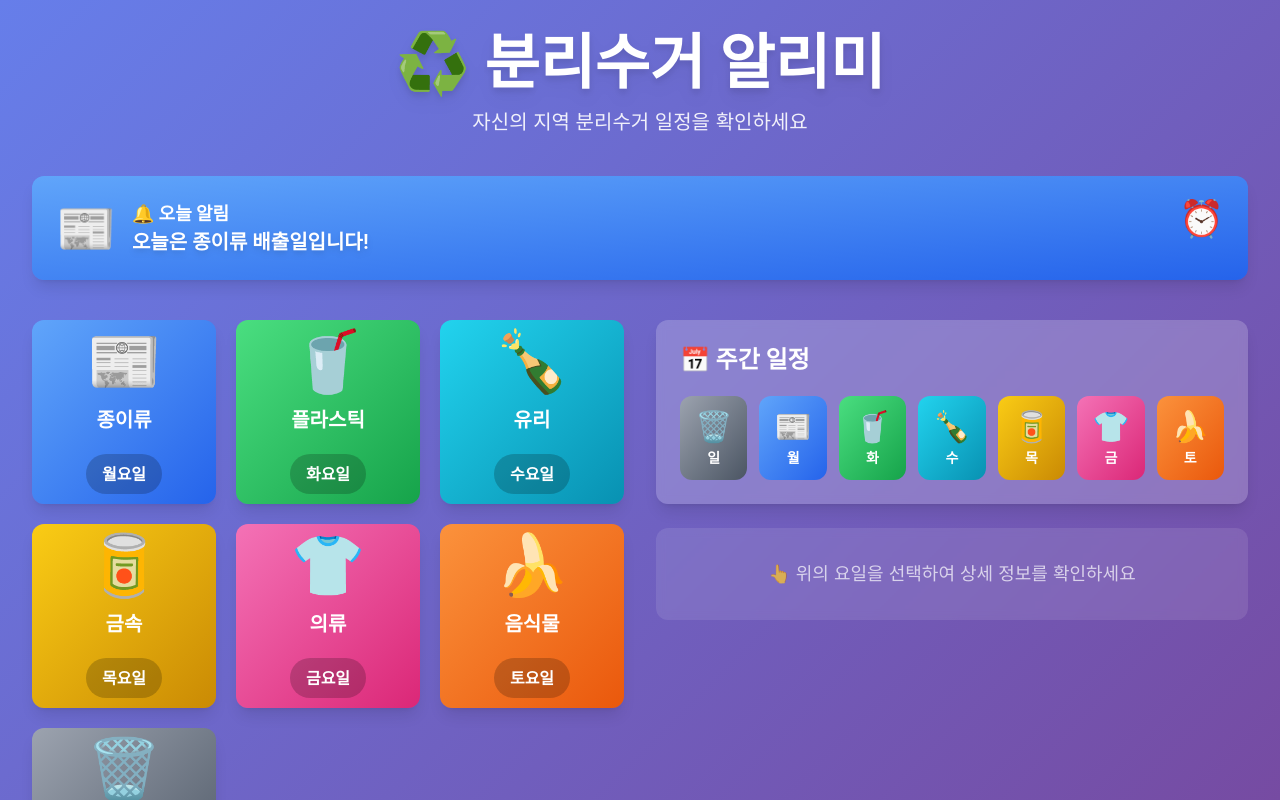
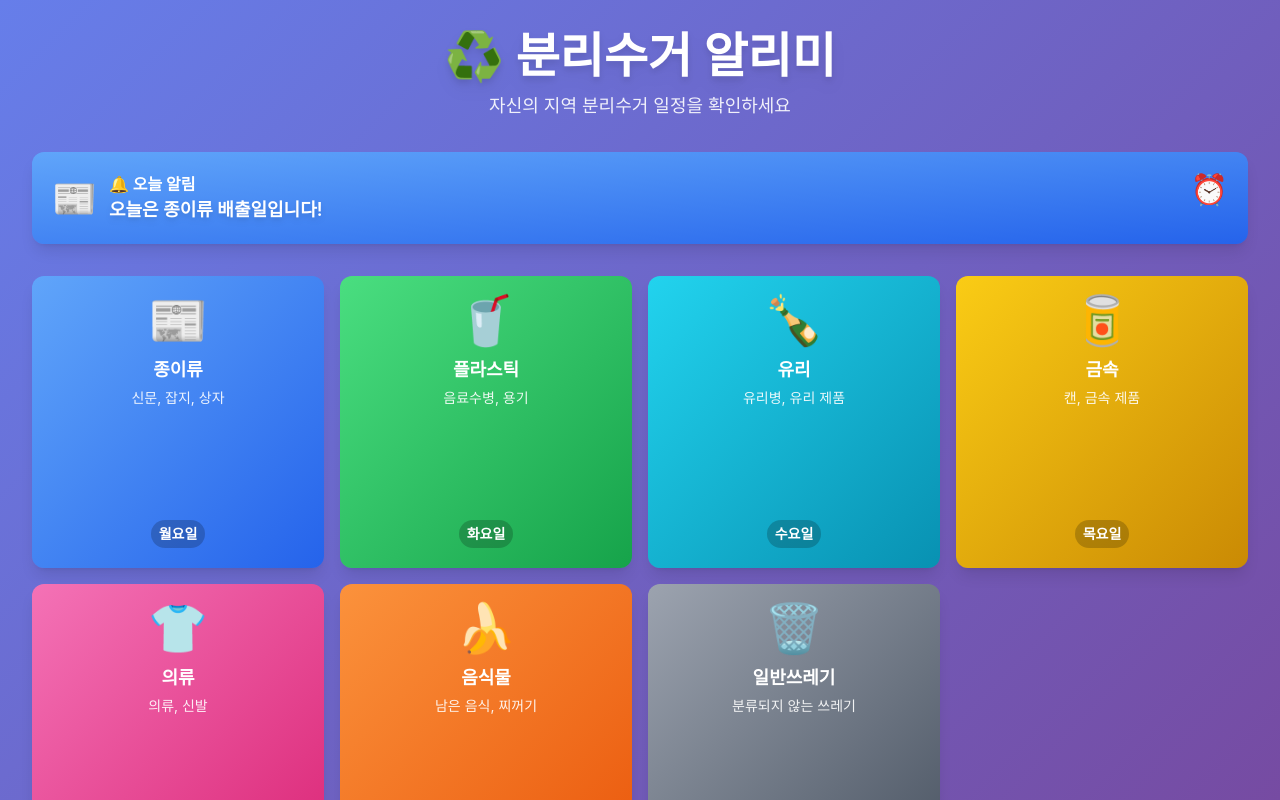
Before and after one commit to angibeom0985-arch/Recycling, a Next.js app: page / in a window 1280 px wide. Built offline with nearby package versions, Linux system fonts and the light colour scheme.

Commit message:
feat: Mobile-first UI/UX optimization and Vercel config

```diff
--- a/app/globals.css
+++ b/app/globals.css
@@ -6,14 +6,46 @@
   margin: 0;
   padding: 0;
   box-sizing: border-box;
+  -webkit-tap-highlight-color: transparent;
 }
 
 html {
   scroll-behavior: smooth;
+  -webkit-font-smoothing: antialiased;
+  -moz-osx-font-smoothing: grayscale;
 }
 
 body {
   background: linear-gradient(135deg, #667eea 0%, #764ba2 100%);
   min-height: 100vh;
+  min-height: 100dvh;
   font-family: -apple-system, BlinkMacSystemFont, 'Segoe UI', Roboto, sans-serif;
+  overscroll-behavior: none;
+  touch-action: manipulation;
 }
+
+/* 안전 영역 지원 (노치/홈 인디케이터) */
+@supports (padding: env(safe-area-inset-top)) {
+  body {
+    padding-top: env(safe-area-inset-top);
+    padding-bottom: env(safe-area-inset-bottom);
+    padding-left: env(safe-area-inset-left);
+    padding-right: env(safe-area-inset-right);
+  }
+}
+
+/* 모바일 터치 최적화 */
+button, a {
+  -webkit-tap-highlight-color: transparent;
+  touch-action: manipulation;
+}
+
+/* 스크롤바 숨기기 (모바일 UX) */
+::-webkit-scrollbar {
+  display: none;
+}
+
+* {
+  -ms-overflow-style: none;
+  scrollbar-width: none;
+}
--- a/app/page.tsx
+++ b/app/page.tsx
@@ -113,14 +113,14 @@ export default function Home() {
   };
 
   return (
-    <main className="min-h-screen w-full p-3 xs:p-4 sm:p-5 md:p-6 lg:p-8">
+    <main className="min-h-screen w-full p-2 xs:p-3 sm:p-4 md:p-6 lg:p-8 pb-safe">
       <div className="max-w-7xl mx-auto">
-        {/* 헤더 */}
-        <div className="text-center mb-4 xs:mb-6 sm:mb-8 md:mb-10">
-          <h1 className="text-2xl xs:text-3xl sm:text-4xl md:text-5xl lg:text-6xl font-bold text-white mb-2 xs:mb-3 sm:mb-4 drop-shadow-lg">
+        {/* 헤더 - 모바일 최적화 */}
+        <div className="text-center mb-3 xs:mb-4 sm:mb-6 md:mb-8">
+          <h1 className="text-xl xs:text-2xl sm:text-3xl md:text-4xl lg:text-5xl font-bold text-white mb-1 xs:mb-2 sm:mb-3 drop-shadow-lg">
             ♻️ 분리수거 알리미
           </h1>
-          <p className="text-sm xs:text-base sm:text-lg md:text-xl text-white/90">
+          <p className="text-xs xs:text-sm sm:text-base md:text-lg text-white/90">
             자신의 지역 분리수거 일정을 확인하세요
           </p>
         </div>
@@ -128,14 +128,10 @@ export default function Home() {
         {/* 알림 배너 */}
         <NotificationCenter message={getTodayNotification()} recyclingItem={getTodayRecycling()} />
 
-        {/* 레이아웃: 포트레이트는 단일 열, 랜드스케이프는 2열 */}
-        <div className={`${isPortrait ? 'flex flex-col' : 'grid grid-cols-2'} gap-4 xs:gap-5 sm:gap-6 md:gap-8`}>
-          {/* 왼쪽: 분리수거 스케줄 그리드 */}
-          <div
-            className={`${
-              isPortrait ? 'w-full' : 'col-span-1'
-            } grid grid-cols-2 sm:grid-cols-3 lg:grid-cols-3 gap-2 xs:gap-3 sm:gap-4 md:gap-5`}
-          >
+        {/* 모바일 우선 레이아웃 */}
+        <div className="flex flex-col gap-3 xs:gap-4 sm:gap-5 md:gap-6">
+          {/* 분리수거 스케줄 그리드 - 모바일 2열, 태블릿+ 3열 */}
+          <div className="grid grid-cols-2 sm:grid-cols-3 md:grid-cols-3 lg:grid-cols-4 gap-2 xs:gap-3 sm:gap-4">
             {recyclingSchedule.map((item) => (
               <div key={item.type} className="aspect-square">
                 <RecyclingItem {...item} />
@@ -143,8 +139,8 @@ export default function Home() {
             ))}
           </div>
 
-          {/* 오른쪽: 달력과 상세 정보 */}
-          <div className={`${isPortrait ? 'w-full' : 'col-span-1'} flex flex-col gap-4 xs:gap-5 sm:gap-6`}>
+          {/* 달력과 상세 정보 */}
+          <div className="w-full">
             <ScheduleCalendar recyclingSchedule={recyclingSchedule} />
           </div>
         </div>
--- a/components/NotificationCenter.tsx
+++ b/components/NotificationCenter.tsx
@@ -19,25 +19,25 @@ export const NotificationCenter: React.FC<NotificationCenterProps> = ({
 
   return (
     <div
-      className={`w-full mb-4 xs:mb-6 sm:mb-8 md:mb-10 p-3 xs:p-4 sm:p-5 md:p-6 rounded-lg sm:rounded-xl shadow-lg backdrop-blur-sm ${
+      className={`w-full mb-3 xs:mb-4 sm:mb-6 md:mb-8 p-2 xs:p-3 sm:p-4 md:p-5 rounded-lg sm:rounded-xl shadow-lg backdrop-blur-sm ${
         recyclingItem?.color || 'bg-gradient-to-r from-purple-500 to-pink-500'
       }`}
     >
-      <div className="flex items-center justify-between gap-2 xs:gap-3 sm:gap-4">
-        <div className="flex items-center gap-2 xs:gap-3 sm:gap-4">
-          <div className="text-2xl xs:text-3xl sm:text-4xl md:text-5xl">
+      <div className="flex items-center justify-between gap-2 xs:gap-3">
+        <div className="flex items-center gap-2 xs:gap-3">
+          <div className="text-xl xs:text-2xl sm:text-3xl md:text-4xl flex-shrink-0">
             {recyclingItem?.icon || '📢'}
           </div>
-          <div>
-            <p className="text-xs xs:text-sm sm:text-base md:text-lg font-bold text-white">
+          <div className="min-w-0 flex-1">
+            <p className="text-[10px] xs:text-xs sm:text-sm md:text-base font-bold text-white truncate">
               🔔 오늘 알림
             </p>
-            <p className="text-sm xs:text-base sm:text-lg md:text-xl font-semibold text-white drop-shadow-md">
+            <p className="text-xs xs:text-sm sm:text-base md:text-lg font-semibold text-white drop-shadow-md truncate">
               {message}
             </p>
           </div>
         </div>
-        <div className="hidden sm:flex items-center justify-center text-xl xs:text-2xl sm:text-3xl md:text-4xl animate-bounce">
+        <div className="hidden xs:flex items-center justify-center text-lg xs:text-xl sm:text-2xl md:text-3xl animate-bounce flex-shrink-0">
           ⏰
         </div>
       </div>
--- a/components/RecyclingItem.tsx
+++ b/components/RecyclingItem.tsx
@@ -17,16 +17,16 @@ export const RecyclingItem: React.FC<RecyclingItemProps> = ({
 }) => {
   return (
     <div
-      className={`flex flex-col items-center justify-center p-3 xs:p-4 sm:p-5 md:p-6 rounded-lg sm:rounded-xl ${color} shadow-lg hover:shadow-xl transition-shadow duration-300 w-full h-full`}
+      className={`flex flex-col items-center justify-center p-2 xs:p-3 sm:p-4 md:p-5 rounded-lg sm:rounded-xl ${color} shadow-lg hover:shadow-xl active:scale-95 transition-all duration-200 w-full h-full touch-manipulation`}
     >
-      <div className="text-3xl xs:text-4xl sm:text-5xl md:text-6xl mb-2 xs:mb-3 sm:mb-4">{icon}</div>
-      <h3 className="text-sm xs:text-base sm:text-lg md:text-xl font-bold text-white text-center mb-1 xs:mb-2">
+      <div className="text-2xl xs:text-3xl sm:text-4xl md:text-5xl mb-1 xs:mb-2 sm:mb-3">{icon}</div>
+      <h3 className="text-xs xs:text-sm sm:text-base md:text-lg font-bold text-white text-center mb-1">
         {type}
       </h3>
-      <p className="text-xs xs:text-sm sm:text-base text-white/90 text-center mb-2 xs:mb-3 line-clamp-2">
+      <p className="text-[10px] xs:text-xs sm:text-sm text-white/90 text-center mb-1 xs:mb-2 line-clamp-1">
         {description}
       </p>
-      <div className="text-xs xs:text-sm sm:text-base font-semibold text-white bg-black/20 px-2 xs:px-3 sm:px-4 py-1 xs:py-1.5 sm:py-2 rounded-full mt-auto">
+      <div className="text-[10px] xs:text-xs sm:text-sm font-semibold text-white bg-black/20 px-2 py-0.5 xs:py-1 rounded-full mt-auto">
         {day}
       </div>
     </div>
--- a/components/ScheduleCalendar.tsx
+++ b/components/ScheduleCalendar.tsx
@@ -34,13 +34,13 @@ export const ScheduleCalendar: React.FC<ScheduleCalendarProps> = ({
 
   return (
     <div className="w-full">
-      {/* 주간 일정 그리드 */}
-      <div className="bg-white/20 backdrop-blur-sm rounded-lg sm:rounded-xl p-3 xs:p-4 sm:p-5 md:p-6 shadow-lg mb-4 xs:mb-5 sm:mb-6">
-        <h2 className="text-base xs:text-lg sm:text-xl md:text-2xl font-bold text-white mb-3 xs:mb-4 sm:mb-5">
+      {/* 주간 일정 그리드 - 모바일 최적화 */}
+      <div className="bg-white/20 backdrop-blur-sm rounded-lg sm:rounded-xl p-2 xs:p-3 sm:p-4 md:p-5 shadow-lg mb-3 xs:mb-4 sm:mb-5">
+        <h2 className="text-sm xs:text-base sm:text-lg md:text-xl font-bold text-white mb-2 xs:mb-3 sm:mb-4">
           📅 주간 일정
         </h2>
 
-        <div className="grid grid-cols-7 gap-1 xs:gap-2 sm:gap-3">
+        <div className="grid grid-cols-7 gap-1 xs:gap-1.5 sm:gap-2">
           {days.map((day) => {
             const recycling = getDayRecycling(day);
             const isSelected = selectedDay === day;
@@ -50,21 +50,21 @@ export const ScheduleCalendar: React.FC<ScheduleCalendarProps> = ({
                 key={day}
                 onClick={() => setSelectedDay(isSelected ? null : day)}
                 className={`
-                  aspect-square flex flex-col items-center justify-center rounded-lg sm:rounded-xl
-                  transition-all duration-300 cursor-pointer p-1 xs:p-2 sm:p-3
+                  aspect-square flex flex-col items-center justify-center rounded-md sm:rounded-lg
+                  transition-all duration-200 touch-manipulation active:scale-95
                   ${
                     isSelected
-                      ? 'ring-4 ring-white scale-105 shadow-xl'
-                      : 'hover:scale-105'
+                      ? 'ring-2 xs:ring-3 ring-white scale-105 shadow-xl'
+                      : 'hover:scale-105 active:scale-95'
                   }
-                  ${recycling?.color || 'bg-white/10 hover:bg-white/20'}
-                  text-white
+                  ${recycling?.color || 'bg-white/10 active:bg-white/30'}
+                  text-white p-0.5 xs:p-1 sm:p-2
                 `}
               >
-                <div className="text-base xs:text-lg sm:text-2xl md:text-3xl mb-0.5 xs:mb-1">
+                <div className="text-sm xs:text-base sm:text-xl md:text-2xl mb-0 xs:mb-0.5">
                   {recycling?.icon || '🗓️'}
                 </div>
-                <span className="text-xs xs:text-sm font-bold text-center leading-none">
+                <span className="text-[10px] xs:text-xs sm:text-sm font-bold text-center leading-none">
                   {day}
                 </span>
               </button>
@@ -73,28 +73,28 @@ export const ScheduleCalendar: React.FC<ScheduleCalendarProps> = ({
         </div>
       </div>
 
-      {/* 선택된 요일의 상세 정보 */}
+      {/* 선택된 요일의 상세 정보 - 모바일 최적화 */}
       {selectedRecycling && (
         <div
-          className={`rounded-lg sm:rounded-xl p-4 xs:p-5 sm:p-6 md:p-8 shadow-lg animate-in fade-in slide-in-from-bottom-4 ${selectedRecycling.color}`}
+          className={`rounded-lg sm:rounded-xl p-3 xs:p-4 sm:p-5 md:p-6 shadow-lg animate-in fade-in slide-in-from-bottom-2 duration-200 ${selectedRecycling.color}`}
         >
-          <div className="flex flex-col sm:flex-row items-center sm:items-start gap-3 xs:gap-4 sm:gap-6">
-            <div className="text-4xl xs:text-5xl sm:text-6xl md:text-7xl">
+          <div className="flex flex-col items-center text-center gap-2 xs:gap-3 sm:gap-4">
+            <div className="text-3xl xs:text-4xl sm:text-5xl md:text-6xl">
               {selectedRecycling.icon}
             </div>
-            <div className="flex-1 text-center sm:text-left">
-              <h3 className="text-xl xs:text-2xl sm:text-3xl md:text-4xl font-bold text-white mb-1 xs:mb-2">
+            <div className="w-full">
+              <h3 className="text-lg xs:text-xl sm:text-2xl md:text-3xl font-bold text-white mb-1 xs:mb-2">
                 {selectedRecycling.type}
               </h3>
-              <p className="text-sm xs:text-base sm:text-lg text-white/90 mb-2 xs:mb-3">
+              <p className="text-xs xs:text-sm sm:text-base text-white/90 mb-2">
                 배출일: <span className="font-semibold">{selectedRecycling.day}</span>
               </p>
               <p className="text-xs xs:text-sm sm:text-base text-white/80">
                 {selectedRecycling.description}
               </p>
-              <div className="mt-3 xs:mt-4 sm:mt-5 pt-3 xs:pt-4 sm:pt-5 border-t border-white/30">
-                <p className="text-xs xs:text-sm text-white/80">💡 팁:</p>
-                <ul className="text-xs xs:text-sm text-white/90 mt-1 xs:mt-2 space-y-1">
+              <div className="mt-2 xs:mt-3 sm:mt-4 pt-2 xs:pt-3 sm:pt-4 border-t border-white/30">
+                <p className="text-xs xs:text-sm text-white/80 font-semibold mb-1 xs:mb-2">💡 분리수거 팁</p>
+                <ul className="text-[10px] xs:text-xs sm:text-sm text-white/90 space-y-0.5 xs:space-y-1 text-left max-w-md mx-auto">
                   <li>• 분리수거 규칙을 준수해주세요</li>
                   <li>• 깨끗이 씻어서 배출하세요</li>
                   <li>• 정해진 시간에 배출해주세요</li>
@@ -106,9 +106,9 @@ export const ScheduleCalendar: React.FC<ScheduleCalendarProps> = ({
       )}
 
       {!selectedRecycling && (
-        <div className="bg-white/10 backdrop-blur-sm rounded-lg sm:rounded-xl p-4 xs:p-5 sm:p-6 md:p-8 text-center text-white/70">
-          <p className="text-sm xs:text-base sm:text-lg">
-            👆 위의 요일을 선택하여 상세 정보를 확인하세요
+        <div className="bg-white/10 backdrop-blur-sm rounded-lg sm:rounded-xl p-3 xs:p-4 sm:p-5 text-center text-white/70">
+          <p className="text-xs xs:text-sm sm:text-base">
+            👆 위의 요일을 탭하여 상세 정보를 확인하세요
           </p>
         </div>
       )}
```
Also changed, not shown: vercel.json (added).
